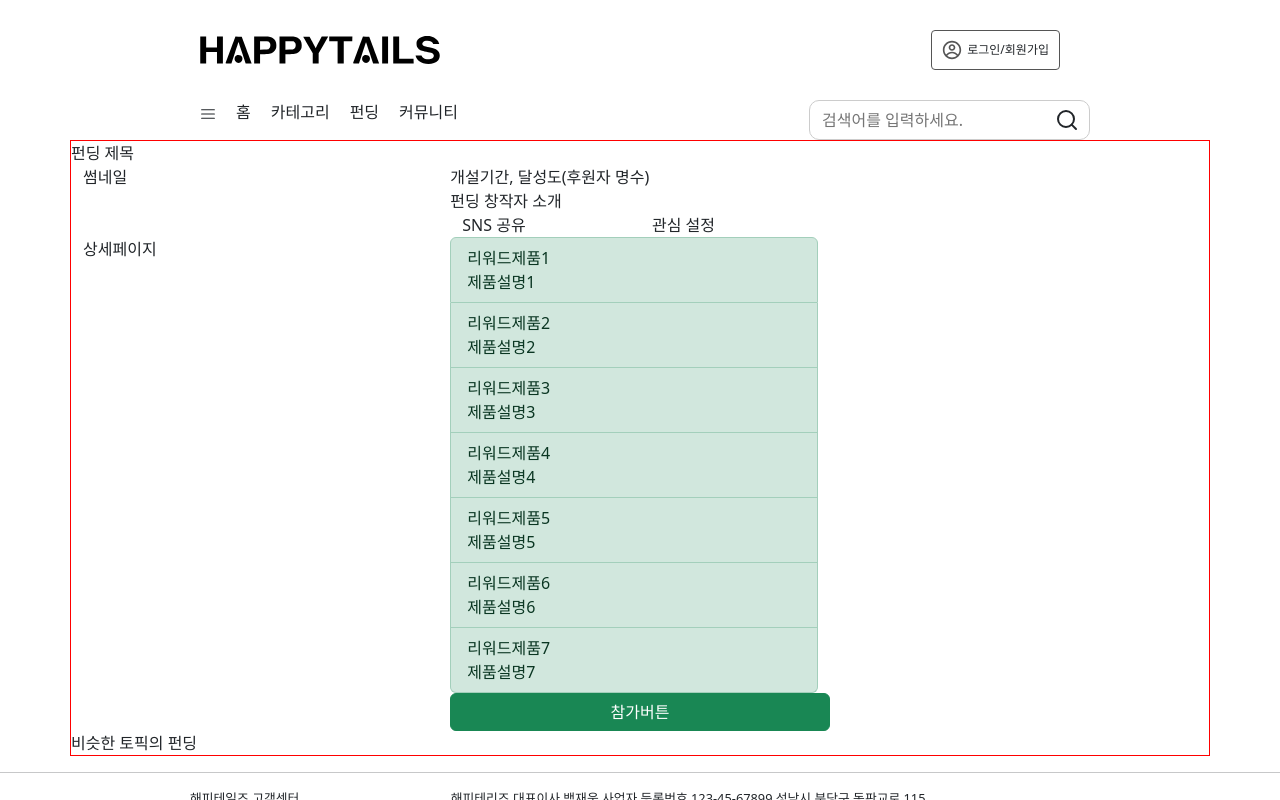
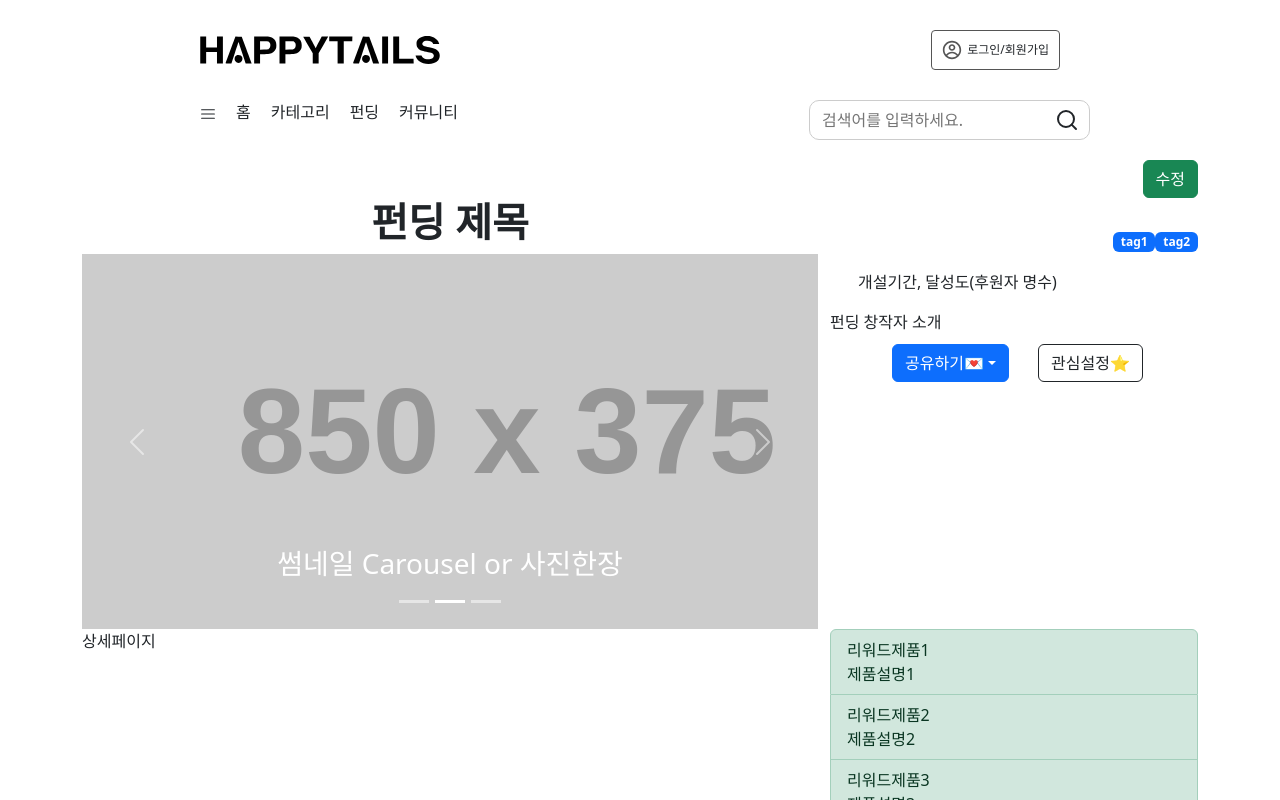
Before and after one commit to vi117/mc_final, a React (Vite) app in the folder packages/frontend/: page /fundings/1 in a window 1280 px wide. Shown: the top 800 px of the page. Built offline with nearby package versions, Linux system fonts and the light colour scheme.

Commit message:
feat: FundingDetail Skeleton Page
* FundingDetail 230912 17:00 save

* add badge

Co-authored-by: monoid <qaswedfr55@gmail.com>

```diff
--- /dev/null
+++ b/packages/frontend/src/pages/fundings/FundingsDetail.css
@@ -0,0 +1,56 @@
+.fundingName{
+  text-align: center;
+}
+
+.tags{
+  text-align: right;
+  margin-top: 30px; /* 태그를 해당 구역에서 최우하단에 놓고싶은데 어떻게 써야할지 모르곘습니당.. */
+}
+
+.fundingName h1{
+  font-weight: bold;
+}
+
+.sujung{
+  text-align: right;
+}
+
+.sns{
+  /* text-align: left; */
+  margin-left: 50px;
+}
+
+.wishList{
+  text-align: right;
+  margin-right: 55px;
+  /* padding: 10px 0px 10px 0px; */
+}
+
+.rewardList{
+  /* text-align: center; */
+  /* align-items: center; */
+  /* align-items: flex-end; */
+}
+
+.joinBtn{
+  /* width: 415px; */
+  /* justify-items: center; */
+  /* align-items: center; */
+  margin-right: 0px;
+  padding: 10px 0px 10px 0px;
+}
+
+
+
+/* // const customButtonStyle = { // 버튼을 컨셉색깔로 바꾸려고 해봤는데 실패..
+  //   backgroundColor: '#00917C' , // 원하는 색상
+  //   color: 'white' // 텍스트 색상
+  // }; */
+/*
+
+
+
+<div className="btn-group btn-group-lg" role="group" aria-label="...">...</div>
+
+<Button variant="success"
+style={{"--bs-btn-width":"20000px", "--bs-btn-padding-y":"11rem", "--bs-btn-padding-x":".5rem", "--bs-btn-font-size":".75rem"}}>참가버튼</Button>
--- a/packages/frontend/src/pages/fundings/FundingsDetail.jsx
+++ b/packages/frontend/src/pages/fundings/FundingsDetail.jsx
@@ -1,39 +1,96 @@
-import { Button, Container, ListGroup } from "react-bootstrap";
+import { Badge, Button, ButtonGroup, Carousel, Container, Dropdown, DropdownButton, ListGroup } from "react-bootstrap";
 import { Row } from "react-bootstrap";
 import { Col } from "react-bootstrap";
+import "./FundingsDetail.css";
+
+const placeholder = "https://via.placeholder.com/850x375";
 
 const FundingsDetail = function() {
-  // const customButtonStyle = { // 을 컨셉색깔로 바꾸려고 해봤는데 실패
-  //   backgroundColor: '#00917C' , // 원하는 색상
-  //   color: 'white' // 텍스트 색상
-  // };
+  return (
+    <Container style={{ "padding-top": "20px" }}>
+      <div className="sujung">
+        <Button variant="success">수정</Button>
+      </div>
+      <Row>
+        <Col sm={8} className="fundingName">
+          <h1>펀딩 제목</h1>
+        </Col>
 
-  return (
-    <Container style={{ border: "1px solid red" }}>
-      <Row>
-        펀딩 제목
+        <Col className="tags">
+          <div>
+            <Badge>tag1</Badge>
+            <Badge>tag2</Badge>
+          </div>
+        </Col>
       </Row>
 
       <Row>
-        <Col xs={6} md={4}>
-          썸네일
+        <Col sm={8}>
+          <Carousel slide={false}>
+            <Carousel.Item>
+              <img src={placeholder} text="First slide" />
+              <Carousel.Caption>
+                <h3>썸네일 Carousel or 사진한장</h3>
+              </Carousel.Caption>
+            </Carousel.Item>
+            <Carousel.Item>
+              <img src={placeholder} text="Second slide" />
+              <Carousel.Caption>
+                <h3>썸네일 Carousel or 사진한장</h3>
+              </Carousel.Caption>
+            </Carousel.Item>
+            <Carousel.Item>
+              <img src={placeholder} text="Third slide" />
+              <Carousel.Caption>
+                <h3>Third slide label</h3>
+              </Carousel.Caption>
+            </Carousel.Item>
+          </Carousel>
         </Col>
-        <Col xs={6} md={4}>
-          <Row>개설기간, 달성도(후원자 명수)</Row>
-          <Row>펀딩 창작자 소개</Row>
+
+        <Col sm={4}>
+          <Row style={{ margin: "16px" }}>
+            <div></div>개설기간, 달성도(후원자 명수)
+          </Row>
           <Row>
-            <Col>SNS 공유</Col>
-            <Col>관심 설정</Col>
+            <div></div>펀딩 창작자 소개
+          </Row>
+          <Row style={{ "padding": "10px 0px 10px 0px" }}>
+            <Col className="sns">
+              <ButtonGroup vertical>
+                <DropdownButton
+                  as={ButtonGroup}
+                  title="공유하기💌"
+                  id="bg-vertical-dropdown-1"
+                >
+                  <Dropdown.Item eventKey="1">인스타</Dropdown.Item>
+                  <Dropdown.Item eventKey="2">네이버블로그</Dropdown.Item>
+                  <Dropdown.Item eventKey="3">트위터X</Dropdown.Item>
+                  <Dropdown.Item eventKey="4">페이스북</Dropdown.Item>
+                  <Dropdown.Item eventKey="5">링크</Dropdown.Item>
+                </DropdownButton>
+              </ButtonGroup>
+              {
+                /* <Button variant="light">인</Button>
+                <Button variant="light">트</Button>
+                <Button variant="light">페</Button>
+                <Button variant="light">링</Button> */
+              }
+            </Col>
+            <Col className="wishList">
+              <Button variant="outline-dark">관심설정⭐</Button>
+            </Col>
           </Row>
         </Col>
       </Row>
 
       <Row>
-        <Col xs={6} md={4}>
+        <Col sm={8}>
+          <div></div>
           상세페이지
         </Col>
-        <Col xs={6} md={4}>
-          <Row>
+        <Col sm={4}>
+          <Row className="rewardList">
             <ListGroup>
               <ListGroup.Item action variant="success">
                 리워드제품1<br />
@@ -66,14 +123,22 @@ const FundingsDetail = function() {
             </ListGroup>
           </Row>
 
-          <Row>
-            <Button variant="success">참가버튼</Button>
+          <Row className="joinBtn">
+            <Button variant="success">참가</Button>
           </Row>
         </Col>
       </Row>
 
       <Row>
-        비슷한 토픽의 펀딩
+        <Col>
+          <div></div>비슷한 토픽의 펀딩1
+        </Col>
+        <Col>
+          <div></div>비슷한 토픽의 펀딩2
+        </Col>
+        <Col>
+          <div></div>비슷한 토픽의 펀딩3
+        </Col>
       </Row>
     </Container>
   );
```
Also changed, not shown: packages/frontend/src/component/layout/Header.tsx (+4 -7 lines), 1 other file (tests, documents, lock files or other folders).
